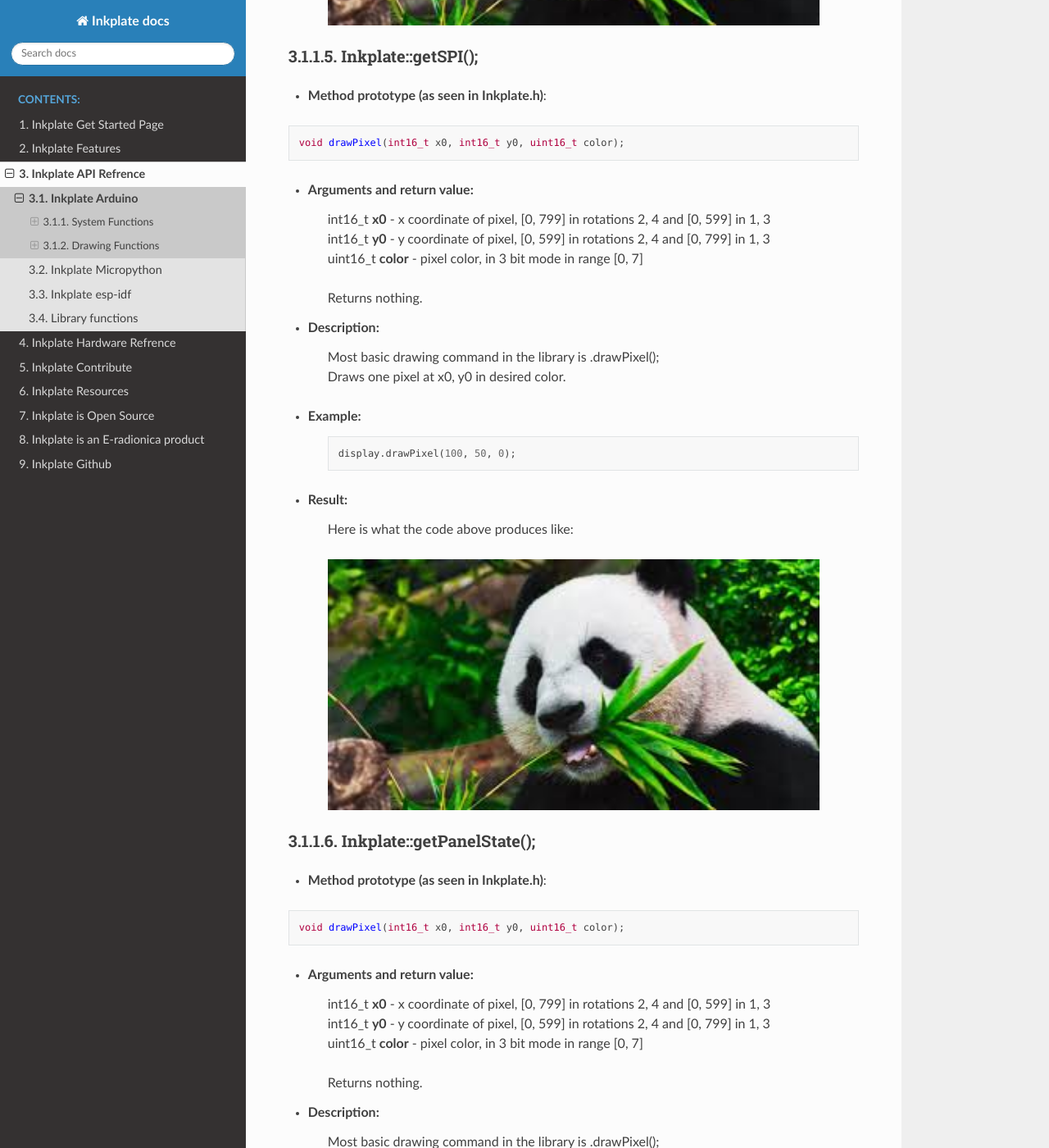
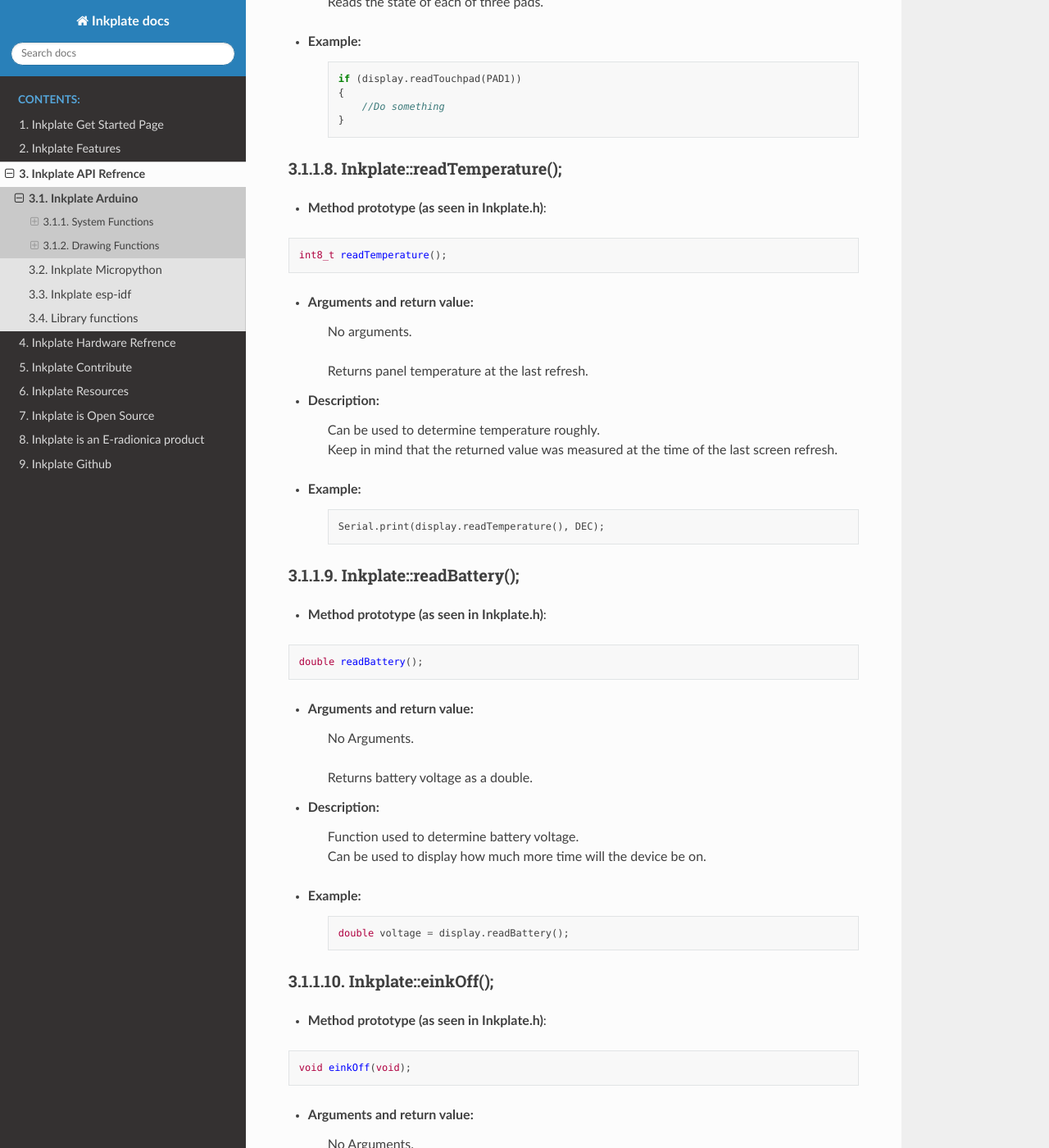
Before and after one commit to SolderedElectronics/Inkplate-documentation, a Sphinx documentation site: the page built from source/arduino.rst, in a window 1280 px wide and 1400 px high, scrolled down 2868 px. Shown: the whole window at 82% size. Built offline with Sphinx 7.4.7 and the Read the Docs theme 2.0.0, drawn with Linux system fonts in a browser that asks for light colours; some of the changed text lies outside the part shown.

Commit message:
Few functions described.

```diff
--- a/source/arduino.rst
+++ b/source/arduino.rst
@@ -40,8 +40,6 @@
 
 
 
-
-
 Inkplate::sdCardInit();
 #######################
 
@@ -49,30 +47,16 @@
 
 .. code-block:: c
 
-    void drawPixel(int16_t x0, int16_t y0, uint16_t color);
+    int sdCardInit();
 
 * **Arguments and return value**:
-    | int16_t **x0** - x coordinate of pixel, [0, 799] in rotations 2, 4 and [0, 599] in 1, 3
-    | int16_t **y0** - y coordinate of pixel, [0, 599] in rotations 2, 4 and [0, 799] in 1, 3
-    | uint16_t **color** - pixel color, in 3 bit mode in range [0, 7]
+    | No Arguments
 
-    Returns nothing.
+    Returns 0 if card initializaion unsuccessful, else some number which casts to true.
 
 * **Description**:
-    | Most basic drawing command in the library is .drawPixel();
-    | Draws one pixel at x0, y0 in desired color.
-
-* **Example**:
-    .. code-block:: c
-
-        display.drawPixel(100, 50, 0);
-
-* **Result**:
-    | Here is what the code above produces like:
-
-    .. image:: images/index.jpg
-        :width: 600
-
+    | Used to initialize SD card interface.
+    | Must be called before using SD card functionality like SdFile::read();
 
 
 
@@ -83,30 +67,15 @@
 
 .. code-block:: c
 
-    void drawPixel(int16_t x0, int16_t y0, uint16_t color);
+    SdFat Inkplate::getSdFat()
 
 * **Arguments and return value**:
-    | int16_t **x0** - x coordinate of pixel, [0, 799] in rotations 2, 4 and [0, 599] in 1, 3
-    | int16_t **y0** - y coordinate of pixel, [0, 599] in rotations 2, 4 and [0, 799] in 1, 3
-    | uint16_t **color** - pixel color, in 3 bit mode in range [0, 7]
+    | No Arguments
 
-    Returns nothing.
+    Returns SdFat object.
 
 * **Description**:
-    | Most basic drawing command in the library is .drawPixel();
-    | Draws one pixel at x0, y0 in desired color.
-
-* **Example**:
-    .. code-block:: c
-
-        display.drawPixel(100, 50, 0);
-
-* **Result**:
-    | Here is what the code above produces like:
-
-    .. image:: images/index.jpg
-        :width: 600
-
+    | See SdFat library documentation for use examples.
 
 
 Inkplate::getSPI();
@@ -116,32 +85,12 @@
 
 .. code-block:: c
 
-    void drawPixel(int16_t x0, int16_t y0, uint16_t color);
+    SPIClass getSPI();
 
 * **Arguments and return value**:
-    | int16_t **x0** - x coordinate of pixel, [0, 799] in rotations 2, 4 and [0, 599] in 1, 3
-    | int16_t **y0** - y coordinate of pixel, [0, 599] in rotations 2, 4 and [0, 799] in 1, 3
-    | uint16_t **color** - pixel color, in 3 bit mode in range [0, 7]
+    | No Arguments
 
-    Returns nothing.
-
-* **Description**:
-    | Most basic drawing command in the library is .drawPixel();
-    | Draws one pixel at x0, y0 in desired color.
-
-* **Example**:
-    .. code-block:: c
-
-        display.drawPixel(100, 50, 0);
-
-* **Result**:
-    | Here is what the code above produces like:
-
-    .. image:: images/index.jpg
-        :width: 600
-
-
-
+    Returns SPIClass object.
 
 
 Inkplate::getPanelState();
@@ -151,32 +100,20 @@
 
 .. code-block:: c
 
-    void drawPixel(int16_t x0, int16_t y0, uint16_t color);
+    uint8_t getPanelState();
 
 * **Arguments and return value**:
-    | int16_t **x0** - x coordinate of pixel, [0, 799] in rotations 2, 4 and [0, 599] in 1, 3
-    | int16_t **y0** - y coordinate of pixel, [0, 599] in rotations 2, 4 and [0, 799] in 1, 3
-    | uint16_t **color** - pixel color, in 3 bit mode in range [0, 7]
+    | No Arguments.
 
-    Returns nothing.
+    Returns 1 if eink panel is on, and 0 if it's off.
 
 * **Description**:
-    | Most basic drawing command in the library is .drawPixel();
-    | Draws one pixel at x0, y0 in desired color.
+    | Used to see if the panel is on.
 
 * **Example**:
     .. code-block:: c
 
-        display.drawPixel(100, 50, 0);
-
-* **Result**:
-    | Here is what the code above produces like:
-
-    .. image:: images/index.jpg
-        :width: 600
-
-
-
+        Serial.print(display.getPanelState(), DEC);
 
 
 Inkplate::readTouchpad();
@@ -186,31 +123,23 @@
 
 .. code-block:: c
 
-    void drawPixel(int16_t x0, int16_t y0, uint16_t color);
+    uint8_t readTouchpad(uint8_t);
 
 * **Arguments and return value**:
-    | int16_t **x0** - x coordinate of pixel, [0, 799] in rotations 2, 4 and [0, 599] in 1, 3
-    | int16_t **y0** - y coordinate of pixel, [0, 599] in rotations 2, 4 and [0, 799] in 1, 3
-    | uint16_t **color** - pixel color, in 3 bit mode in range [0, 7]
+    | uint8_t **_pad** - pass in PAD1, PAD2 or PAD3
 
-    Returns nothing.
+    Returns state of the desired pad.
 
 * **Description**:
-    | Most basic drawing command in the library is .drawPixel();
-    | Draws one pixel at x0, y0 in desired color.
+    | Reads the state of each of three pads.
 
 * **Example**:
     .. code-block:: c
 
-        display.drawPixel(100, 50, 0);
-
-* **Result**:
-    | Here is what the code above produces like:
-
-    .. image:: images/index.jpg
-        :width: 600
-
-
+        if (display.readTouchpad(PAD1))
+        {
+            //Do something
+        }
 
 
 
@@ -221,31 +150,21 @@
 
 .. code-block:: c
 
-    void drawPixel(int16_t x0, int16_t y0, uint16_t color);
+    int8_t readTemperature();
 
 * **Arguments and return value**:
-    | int16_t **x0** - x coordinate of pixel, [0, 799] in rotations 2, 4 and [0, 599] in 1, 3
-    | int16_t **y0** - y coordinate of pixel, [0, 599] in rotations 2, 4 and [0, 799] in 1, 3
-    | uint16_t **color** - pixel color, in 3 bit mode in range [0, 7]
+    | No arguments.
 
-    Returns nothing.
+    Returns panel temperature at the last refresh.
 
 * **Description**:
-    | Most basic drawing command in the library is .drawPixel();
-    | Draws one pixel at x0, y0 in desired color.
+    | Can be used to determine temperature roughly.
+    | Keep in mind that the returned value was measured at the time of the last screen refresh.
 
 * **Example**:
     .. code-block:: c
 
-        display.drawPixel(100, 50, 0);
-
-* **Result**:
-    | Here is what the code above produces like:
-
-    .. image:: images/index.jpg
-        :width: 600
-
-
+        Serial.print(display.readTemperature(), DEC);
 
 
 
@@ -256,29 +175,21 @@
 
 .. code-block:: c
 
-    void drawPixel(int16_t x0, int16_t y0, uint16_t color);
+    double readBattery();
 
 * **Arguments and return value**:
-    | int16_t **x0** - x coordinate of pixel, [0, 799] in rotations 2, 4 and [0, 599] in 1, 3
-    | int16_t **y0** - y coordinate of pixel, [0, 599] in rotations 2, 4 and [0, 799] in 1, 3
-    | uint16_t **color** - pixel color, in 3 bit mode in range [0, 7]
+    | No Arguments.
 
-    Returns nothing.
+    Returns battery voltage as a double.
 
 * **Description**:
-    | Most basic drawing command in the library is .drawPixel();
-    | Draws one pixel at x0, y0 in desired color.
+    | Function used to determine battery voltage.
+    | Can be used to display how much more time will the device be on.
 
 * **Example**:
     .. code-block:: c
 
-        display.drawPixel(100, 50, 0);
-
-* **Result**:
-    | Here is what the code above produces like:
-
-    .. image:: images/index.jpg
-        :width: 600
+        double voltage = display.readBattery();
 
 
 
@@ -289,63 +200,44 @@
 
 .. code-block:: c
 
-    void drawPixel(int16_t x0, int16_t y0, uint16_t color);
+    void einkOff(void);
 
 * **Arguments and return value**:
-    | int16_t **x0** - x coordinate of pixel, [0, 799] in rotations 2, 4 and [0, 599] in 1, 3
-    | int16_t **y0** - y coordinate of pixel, [0, 599] in rotations 2, 4 and [0, 799] in 1, 3
-    | uint16_t **color** - pixel color, in 3 bit mode in range [0, 7]
+    | No Arguments.
 
     Returns nothing.
 
 * **Description**:
-    | Most basic drawing command in the library is .drawPixel();
-    | Draws one pixel at x0, y0 in desired color.
+    | Turns the panel off to save energy.
 
 * **Example**:
     .. code-block:: c
 
-        display.drawPixel(100, 50, 0);
-
-* **Result**:
-    | Here is what the code above produces like:
-
-    .. image:: images/index.jpg
-        :width: 600
+        display.einkOff();
 
 
 
-Inkplate::einkOn();
-###################
+Inkplate::einkOff();
+####################
 
 * **Method prototype (as seen in Inkplate.h)**:
 
 .. code-block:: c
 
-    void drawPixel(int16_t x0, int16_t y0, uint16_t color);
+    void einkOn(void);
 
 * **Arguments and return value**:
-    | int16_t **x0** - x coordinate of pixel, [0, 799] in rotations 2, 4 and [0, 599] in 1, 3
-    | int16_t **y0** - y coordinate of pixel, [0, 599] in rotations 2, 4 and [0, 799] in 1, 3
-    | uint16_t **color** - pixel color, in 3 bit mode in range [0, 7]
+    | No Arguments.
 
     Returns nothing.
 
 * **Description**:
-    | Most basic drawing command in the library is .drawPixel();
-    | Draws one pixel at x0, y0 in desired color.
+    | Turns the panel back on.
 
 * **Example**:
     .. code-block:: c
 
-        display.drawPixel(100, 50, 0);
-
-* **Result**:
-    | Here is what the code above produces like:
-
-    .. image:: images/index.jpg
-        :width: 600
-
+        display.einkOn();
 
 
 
@@ -375,7 +267,7 @@
 * **Example**:
     .. code-block:: c
 
-        display.drawPixel(100, 50, 0);
+        display.drawPixel(100, 50, BLACK);
 
 * **Result**:
     | Here is what the code above produces like:
@@ -392,23 +284,12 @@
 
 .. code-block:: c
 
-    void drawPixel(int16_t x0, int16_t y0, uint16_t color);
-
-* **Arguments and return value**:
-    | int16_t **x0** - x coordinate of pixel, [0, 799] in rotations 2, 4 and [0, 599] in 1, 3
-    | int16_t **y0** - y coordinate of pixel, [0, 599] in rotations 2, 4 and [0, 799] in 1, 3
-    | uint16_t **color** - pixel color, in 3 bit mode in range [0, 7]
-
-    Returns nothing.
-
-* **Description**:
-    | Most basic drawing command in the library is .drawPixel();
-    | Draws one pixel at x0, y0 in desired color.
+    void clearDisplay();
 
 * **Example**:
     .. code-block:: c
 
-        display.drawPixel(100, 50, 0);
+        display.clearDisplay();
 
 * **Result**:
     | Here is what the code above produces like:
@@ -425,23 +306,23 @@
 
 .. code-block:: c
 
-    void drawPixel(int16_t x0, int16_t y0, uint16_t color);
+    void display();
 
 * **Arguments and return value**:
-    | int16_t **x0** - x coordinate of pixel, [0, 799] in rotations 2, 4 and [0, 599] in 1, 3
-    | int16_t **y0** - y coordinate of pixel, [0, 599] in rotations 2, 4 and [0, 799] in 1, 3
-    | uint16_t **color** - pixel color, in 3 bit mode in range [0, 7]
+    | No Arguments
 
     Returns nothing.
 
 * **Description**:
-    | Most basic drawing command in the library is .drawPixel();
-    | Draws one pixel at x0, y0 in desired color.
+    | Puts all data in frame buffer to screen.
 
 * **Example**:
     .. code-block:: c
 
-        display.drawPixel(100, 50, 0);
+        //Any drawing code
+        display.drawPixel(10, 100, BLACK);
+
+        display.display();
 
 * **Result**:
     | Here is what the code above produces like:
@@ -458,23 +339,26 @@
 
 .. code-block:: c
 
-    void drawPixel(int16_t x0, int16_t y0, uint16_t color);
+    void partialUpdate();
 
 * **Arguments and return value**:
-    | int16_t **x0** - x coordinate of pixel, [0, 799] in rotations 2, 4 and [0, 599] in 1, 3
-    | int16_t **y0** - y coordinate of pixel, [0, 599] in rotations 2, 4 and [0, 799] in 1, 3
-    | uint16_t **color** - pixel color, in 3 bit mode in range [0, 7]
+    | No Arguments
 
     Returns nothing.
 
 * **Description**:
-    | Most basic drawing command in the library is .drawPixel();
-    | Draws one pixel at x0, y0 in desired color.
+    | Updates only the changed parts of the screen.
+    | After a few updates creates blurry parts of the screen.
+    | Fixed by calling Inkplate::clear();
 
 * **Example**:
     .. code-block:: c
 
-        display.drawPixel(100, 50, 0);
+        display.drawPixel(100, 50, BLACK);
+
+        display.partialUpdate();
+
+        display.drawPixel(100, 100, BLACK);
 
 * **Result**:
     | Here is what the code above produces like:
@@ -491,23 +375,27 @@
 
 .. code-block:: c
 
-    void drawPixel(int16_t x0, int16_t y0, uint16_t color);
+    void drawBitmap3Bit(int16_t _x, int16_t _y, const unsigned char *_p, int16_t _w, int16_t _h);
 
 * **Arguments and return value**:
-    | int16_t **x0** - x coordinate of pixel, [0, 799] in rotations 2, 4 and [0, 599] in 1, 3
-    | int16_t **y0** - y coordinate of pixel, [0, 599] in rotations 2, 4 and [0, 799] in 1, 3
-    | uint16_t **color** - pixel color, in 3 bit mode in range [0, 7]
+    | int16_t **_x** - x coordinate of image corner, [0, 799] in rotations 2, 4 and [0, 599] in 1, 3
+    | int16_t **_y** - y coordinate of image corner, [0, 599] in rotations 2, 4 and [0, 799] in 1, 3
+    | const unsigned char ***_p** - unsigned char buffer containing bitmap data
+    | int16_t **_w** - image width
+    | int16_t **_h** - image height
 
     Returns nothing.
 
 * **Description**:
-    | Most basic drawing command in the library is .drawPixel();
-    | Draws one pixel at x0, y0 in desired color.
+    | Draws a bitmap image to screen.
+    | Image data can be created using online tools or supplied Python script in some examples.
 
 * **Example**:
     .. code-block:: c
 
-        display.drawPixel(100, 50, 0);
+        //Picture is a predefined image buffer
+        display.drawBitmap3Bit(0, 0, picture, 800, 600);
+        display.display();
 
 * **Result**:
     | Here is what the code above produces like:
```
Also changed, not shown: 6 other files.
